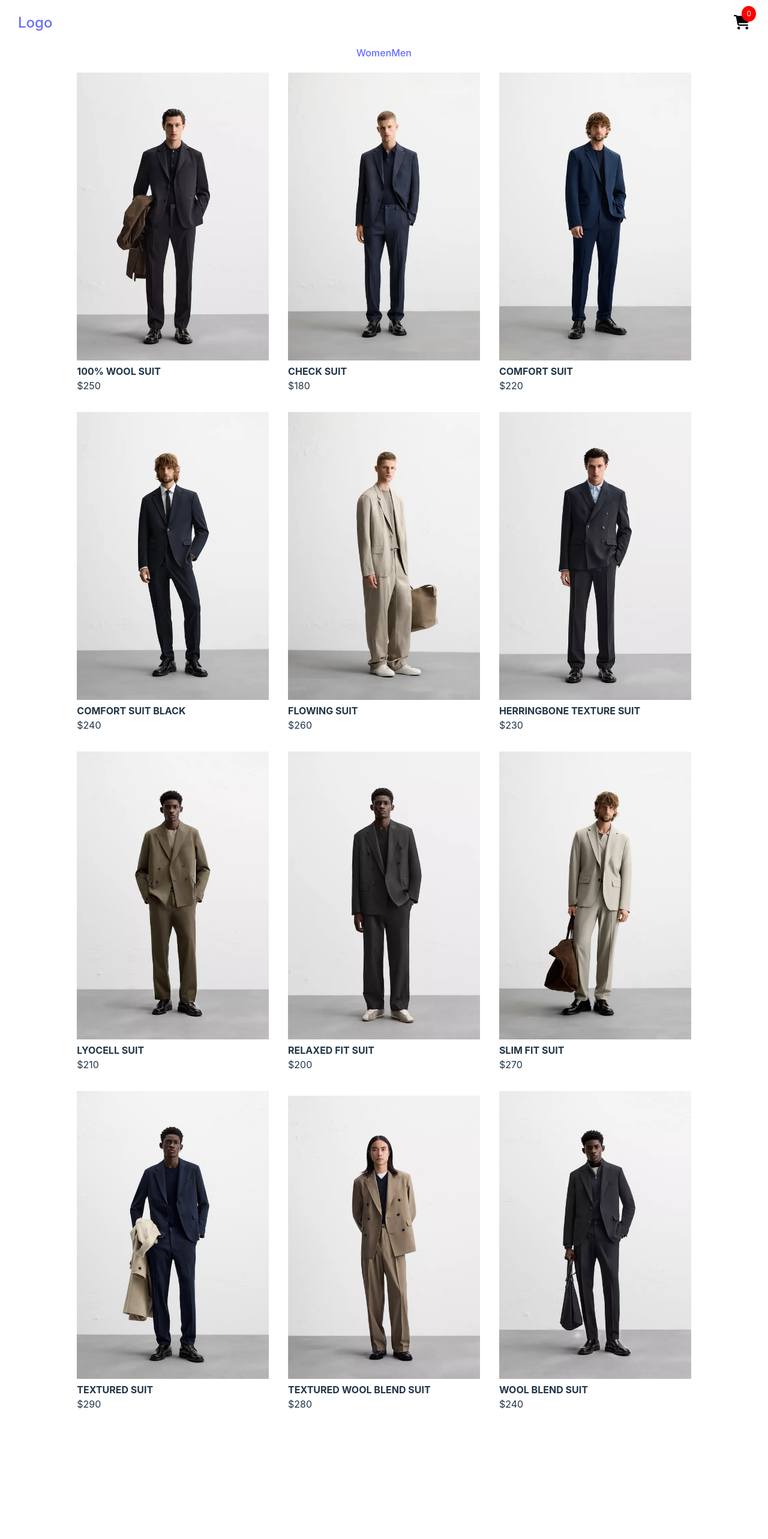
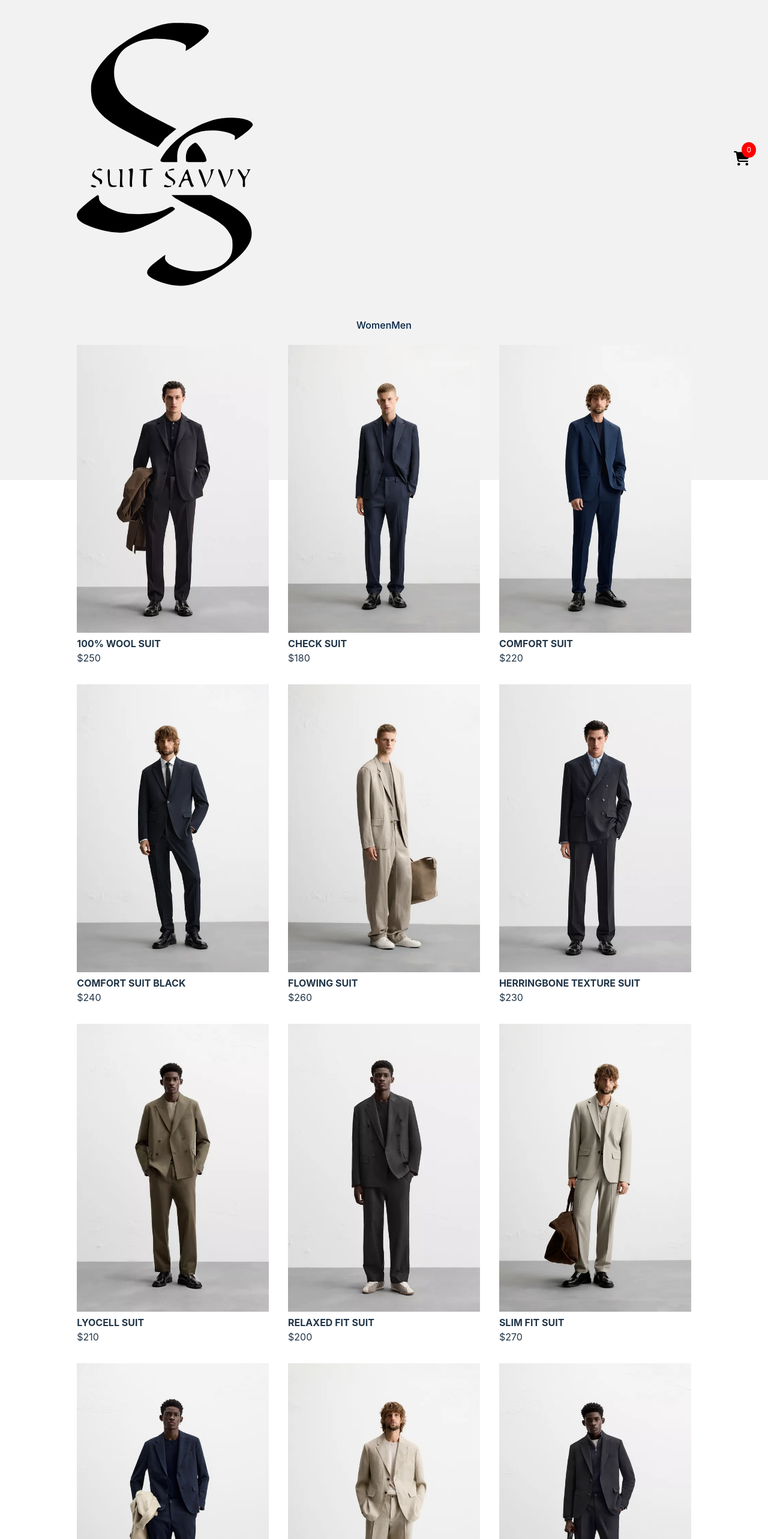
Before and after one commit to aaronyjr/shopping-cart, a React (Vite) app: page /men in a window 1280 px wide. Shown: the top 2566 px of the page at 60% size. Before the commit the page ends 2374 px from the top, so only its background shows below. Built offline with nearby package versions, Linux system fonts and the light colour scheme.

Commit message:
Replace suit

```diff
--- a/src/Header.jsx
+++ b/src/Header.jsx
@@ -10,7 +10,7 @@ export function Header() {
   return (
     <div className={styles.header}>
       <div className={styles.logo}>
-        <Link to="/">Logo</Link>
+        <Link to="/"><img src="../public/s-logo.svg" alt="Logo" /></Link>
       </div>
       <div
         className={styles.cartButton}
--- a/src/data/Products.js
+++ b/src/data/Products.js
@@ -81,11 +81,11 @@ export const products = [
   },
   {
     "id": 11,
-    "name": "Textured Wool Blend Suit",
+    "name": "100% Linen Suit",
     "category": "Men's Suits",
     "price": 280,
     "description": "This wool blend suit features a textured finish that adds a modern twist to the traditional suit. The combination of wool and other fibers ensures a comfortable fit that’s warm yet breathable. Perfect for cooler weather or upscale events, this suit is both practical and stylish.",
-    "image": "texturedWoolBlendSuit.webp"
+    "image": "100percentLinenSuit.webp"
   },
   {
     "id": 12,
--- a/src/index.css
+++ b/src/index.css
@@ -1,11 +1,17 @@
 :root {
+  --primary-color: #001F3F;
+  --secondary-color: #F6F7F8;
+  --accent-color: #FFD700;
+  --text-color: #333333;
+  --background-color: #F2F2F2;
+
   font-family: Inter, system-ui, Avenir, Helvetica, Arial, sans-serif;
   line-height: 1.5;
   font-weight: 400;
 
   color-scheme: light dark;
-  color: rgba(255, 255, 255, 0.87);
-  background-color: #242424;
+  color: var(--text-color);
+  background-color: var(--background-color);
 
   font-synthesis: none;
   text-rendering: optimizeLegibility;
@@ -15,11 +21,12 @@
 
 a {
   font-weight: 500;
-  color: #646cff;
+  color: var(--primary-color);
   text-decoration: inherit;
 }
+
 a:hover {
-  color: #535bf2;
+  color: var(--accent-color); /* Gold for hover effect */
 }
 
 body {
@@ -28,11 +35,13 @@ body {
   place-items: center;
   min-width: 100vw;
   min-height: 100vh;
+  background-color: var(--background-color); /* Light Gray */
 }
 
 h1 {
   font-size: 3.2em;
   line-height: 1.1;
+  color: var(--primary-color); /* Dark Navy Blue */
 }
 
 button {
@@ -42,13 +51,17 @@ button {
   font-size: 1em;
   font-weight: 500;
   font-family: inherit;
-  background-color: #1a1a1a;
+  background-color: var(--primary-color); /* Dark Navy Blue */
+  color: white; /* Text color for buttons */
   cursor: pointer;
-  transition: border-color 0.25s;
+  transition: border-color 0.25s, background-color 0.25s;
 }
+
 button:hover {
-  border-color: #646cff;
+  background-color: var(--accent-color); /* Gold on hover */
+  border-color: #646cff; /* You can keep this for the border color */
 }
+
 button:focus,
 button:focus-visible {
   outline: 4px auto -webkit-focus-ring-color;
@@ -59,10 +72,12 @@ button:focus-visible {
     color: #213547;
     background-color: #ffffff;
   }
+
   a:hover {
     color: #747bff;
   }
+
   button {
-    background-color: #f9f9f9;
+    background-color: #f9f9f9; /* Light background for buttons in light mode */
   }
 }
```
Also changed, not shown: public/img/suits/100percentLinenSuit.webp (added).
